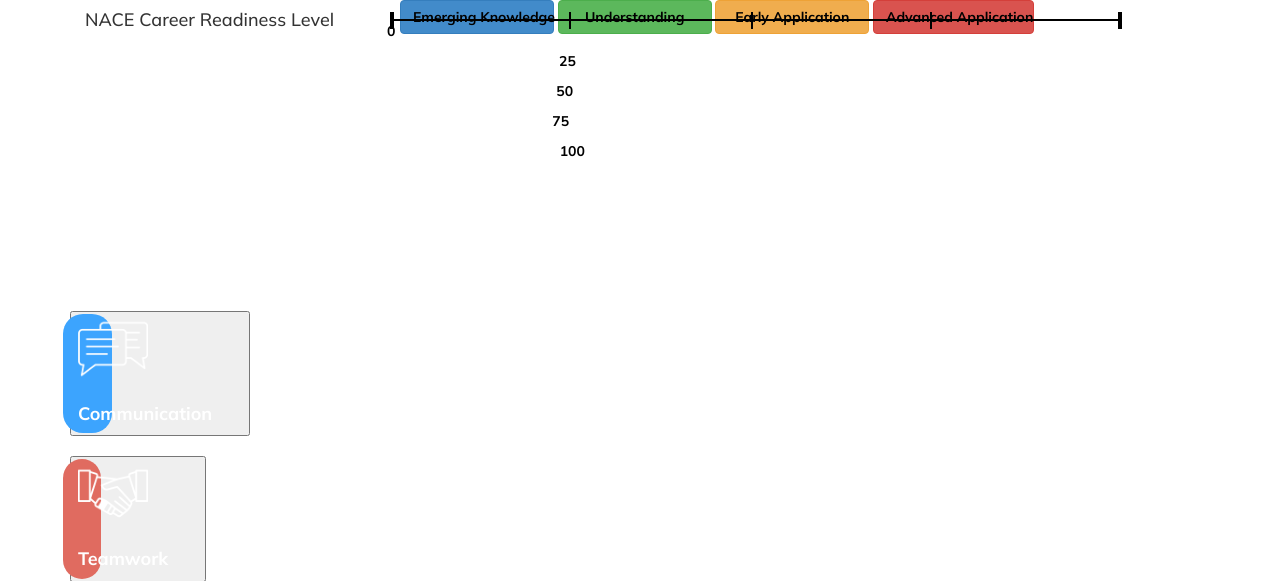
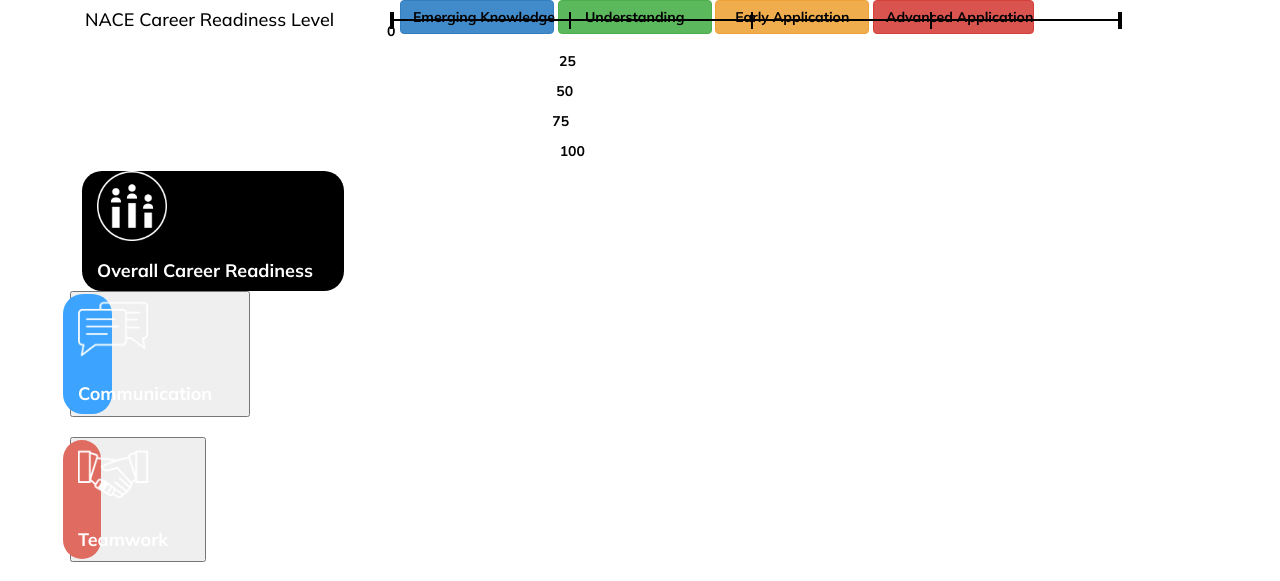
Before and after one commit to suyashjaju16/careerlaunch, a PHP site: page /student.php?id=1 in a window 1280 px wide. Shown: the part 388-969 px from the top of the page. Run offline with PHP 8.4, Linux system fonts and the light colour scheme; data that the repository does not hold is empty; some libraries are stand-ins or nearby versions.

Commit message:
Student Pages correction

```diff
--- a/student.php
+++ b/student.php
@@ -360,6 +360,15 @@ echo '<div class="row align-items-center p-0 w-100">
 
     .popover-headings {
         font-weight: 800;
+        color: #000 !important;
+    }
+
+    .text-black {
+        color: #000 !important;
+    }
+
+    .bg-dark {
+        background-color: #000 !important;
     }
     </style>
 </head>
@@ -487,7 +496,7 @@ echo '<div class="row align-items-center p-0 w-100">
 
                                 <div class="row  p-0">
                                     <div class="col-sm-3 align-content-center">
-                                        <h4>NACE Career Readiness
+                                        <h4 class="text-black">NACE Career Readiness
                                             Level</h4>
                                     </div>
                                     <div class="col-sm-8">
@@ -545,7 +554,7 @@ echo '<div class="row align-items-center p-0 w-100">
                                     <div class="col-sm-1 align-content-center">
                                         <a tabindex="0" href="#" data-bs-toggle="popover" data-bs-html="true"
                                             data-placement="right" data-trigger="focus"
-                                            data-bs-content="<div class='btn btn-primary btn-sm text-dark popover-headings' style='width:22%;margin:auto;font-size:14px;font-weight:bold;color:black!important'> Emerging Knowledge</div> <p class='mt-2 mb-2'>The student has an emerging awareness of the behavior, its importance, and related concepts.</p> <div class='btn btn-success btn-sm text-dark popover-headings' style='width:22%;margin:auto;font-size:14px;font-weight:bold;color:black'> Understanding </div> <p class='mt-2 mb-2'>The student demonstrates an understanding of the behavior and related concepts.</p> <div class='btn btn-warning btn-sm text-dark popover-headings' style='width:22%;margin:auto;font-size:14px;font-weight:bold;color:black'> Early Application</div><p class='mt-2 mb-2'>The student sometimes applies the behavior.</p> <div class='btn btn-sm btn-danger text-dark popover-headings' style='width:23%;margin:auto;font-size:10px;margin-right:5px!important;font-weight:bold;color:black'> Advanced Application</div><p class='mt-2 mb-2'>The behavior is consistent and integrated into the student’s workplace behaviors.</p>"
+                                            data-bs-content="<div class='btn btn-primary btn-sm popover-headings' style='width:22%;margin:auto;font-size:14px;font-weight:bold;color:#000!important'> Emerging Knowledge</div> <p class='mt-2 mb-2 text-black'>The student has an emerging awareness of the behavior, its importance, and related concepts.</p> <div class='btn btn-success btn-sm popover-headings' style='width:22%;margin:auto;font-size:14px;font-weight:bold;color:black'> Understanding </div> <p class='mt-2 mb-2 text-black'>The student demonstrates an understanding of the behavior and related concepts.</p> <div class='btn btn-warning btn-sm popover-headings' style='width:22%;margin:auto;font-size:14px;font-weight:bold;color:black'> Early Application</div><p class='mt-2 mb-2 text-black'>The student sometimes applies the behavior.</p> <div class='btn btn-sm btn-danger popover-headings' style='width:23%;margin:auto;font-size:10px;margin-right:5px!important;font-weight:bold;color:black'> Advanced Application</div><p class='mt-2 mb-2 text-black'>The behavior is consistent and integrated into the student’s workplace behaviors.</p>"
                                             style="margin-top:20px">
                                             <i class="mdi mdi-information-outline"
                                                 style="font-size:45px;color:black;margin-left:20px"></i>
@@ -587,15 +596,15 @@ echo '<div class="row align-items-center p-0 w-100">
                                 <?php }
 
                                 ?>
-                                <div class="row align-items-center">
+                                <div class="row align-items-center" style="padding-left: 12px; padding-right: 81px;">
                                     <div
-                                        class="col-sm-3 d-flex flex-row p-3 mb-0 align-items-center card bg-dark align-content-center">
+                                        class="col-sm-3 d-flex p-3 mb-0 align-items-center card bg-dark align-content-center">
                                         <img class="img-fluid" src="./assets/images/ocr.png"
                                             style="height: 70px;width: 70px;margin: auto;">
                                         <h3 class="px-2 icon-text text-dark mb-0"
                                             style="color: white!important;font-size: 18px;font-weight: 700;">
-                                            Overall <br>Career
-                                            Readiness </h3>
+                                            Overall Career Readiness
+                                        </h3>
                                     </div>
                                     <div class="col-sm-9 mt-4 px-3">
                                         <?php
@@ -604,10 +613,10 @@ echo '<div class="row align-items-center p-0 w-100">
                                         {
                                         ?>
                                         <div class="progress mb-3 bg-white evalu"
-                                            style="margin-bottom:32px!important;margin-left:20px;">
-                                            <div class="progress-bar animated-progress bg-dark " role="progressbar"
+                                            style="margin-bottom:32px!important;margin-left:37px;">
+                                            <div class="progress-bar animated-progress " role="progressbar"
                                                 data-width="<?= $evaluator_value-8; ?>" aria-valuemin="0"
-                                                aria-valuemax="100" style="max-width:86%;">
+                                                aria-valuemax="100" style="max-width:86%;background-color:#000000">
                                             </div>
                                             <div class="progress-value" style="background-color:#000;font-size:16px">
                                                 <?= $evaluator_value; ?>
@@ -630,7 +639,7 @@ echo '<div class="row align-items-center p-0 w-100">
                                             $self_label = $GLOBALS["implementation_time"] == "general" ? "" : $self_label;
                                         ?>
                                         <div class="progress mb-3 pre-bar bg-white"
-                                            style="margin-bottom:32px!important;margin-left:20px;width:94%;<?=$pre_hide?>;">
+                                            style="margin-bottom:32px!important;margin-left:37px;width:94%;<?=$pre_hide?>;">
                                             <div class="progress-bar animated-progress" role="progressbar"
                                                 data-width="<?= $pre_value-6; ?>" aria-valuemin="0" aria-valuemax="100"
                                                 style="width:<?= $pre_value; ?>%;max-width:86%;background-color:<?=$color?>">
@@ -654,7 +663,7 @@ echo '<div class="row align-items-center p-0 w-100">
                                             $self_label = $GLOBALS["implementation_time"] == "general" ? "" : $self_label;
                                             ?>
                                         <div class="progress mb-3 post-bar bg-white"
-                                            style="margin-bottom:32px!important;margin-left:20px;width:94%">
+                                            style="margin-bottom:32px!important;margin-left:37px;width:94%">
                                             <div class="progress-bar animated-progress" role="progressbar"
                                                 data-width="<?= $post_value-6 ?>" aria-valuemin="0" aria-valuemax="100"
                                                 style="max-width:86%;background-color:<?=$color?>">
```
